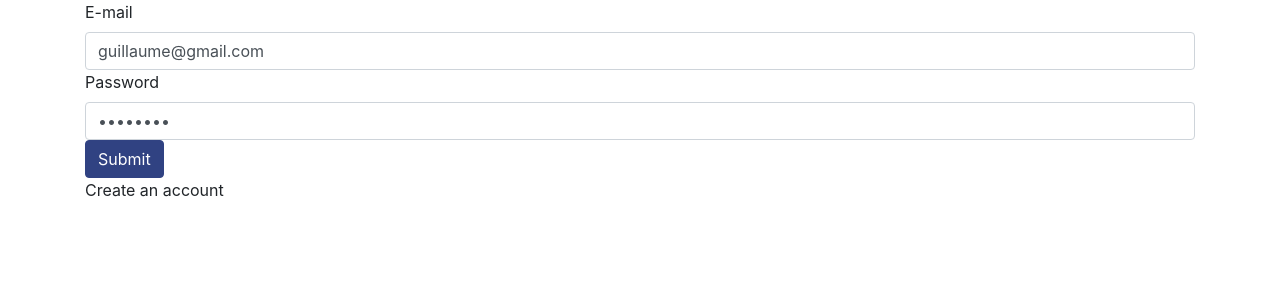
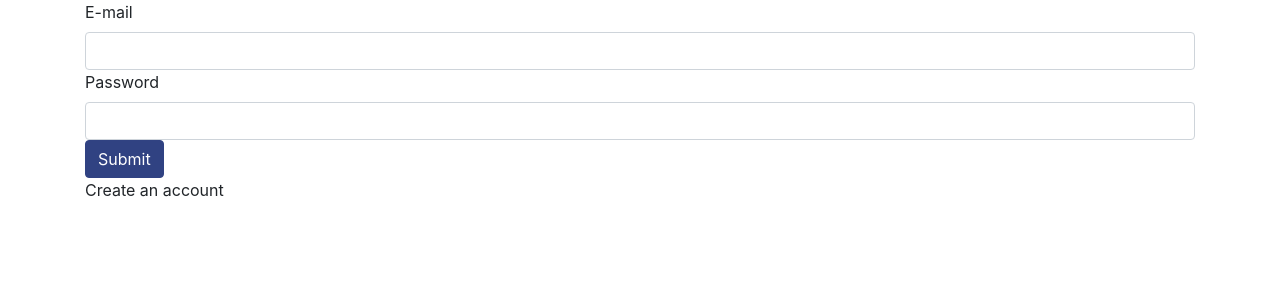
Before and after one commit to guillaumeduhan/nuxt-bootstrap, a Nuxt app: page / in a window 1280 px wide. Shown: the top 300 px of the page. Built offline with nearby package versions, Linux system fonts and the light colour scheme; no server answers.

Commit message:
Update Login.vue

```diff
--- a/components/auth/Login.vue
+++ b/components/auth/Login.vue
@@ -19,8 +19,8 @@ export default {
   name: "Login",
   data() {
     return {
-      email: "guillaume@gmail.com",
-      password: "86327417",
+      email: undefined,
+      password: undefined,
     }
   },
   methods: {
```
